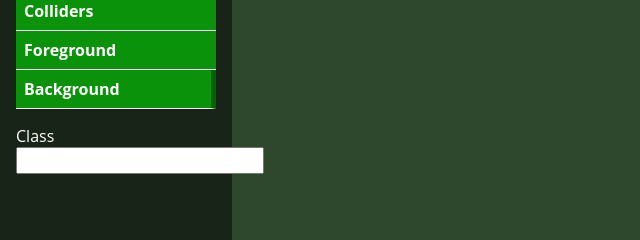
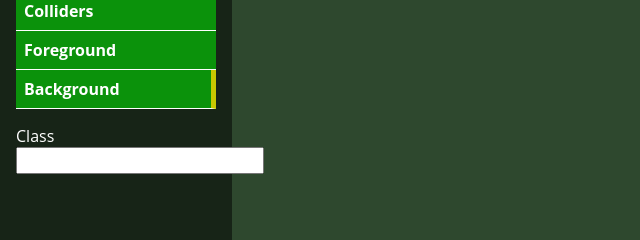
Before and after one commit to cjgammon/level-builder, a plain HTML site: page index.html in a window 1280 px wide. Shown: the part 176-416 px from the top of the page, 0-640 px from the left. Drawn offline with Linux system fonts and the light colour scheme.

Commit message:
selected layer yellow

```diff
--- a/index.html
+++ b/index.html
@@ -52,7 +52,7 @@
 			}
 
 			.layer-btn.active{
-				border-right: 5px solid rgba(0, 100, 0, 1);
+				border-right: 5px solid rgba(200, 200, 0, 1);
 			}
 
 			section{
```
